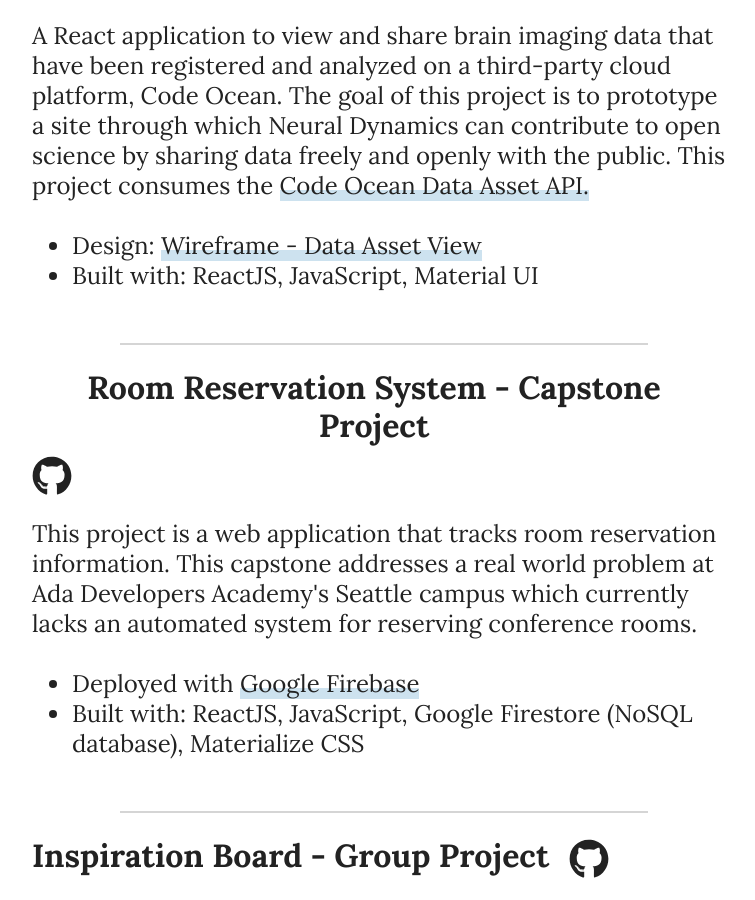
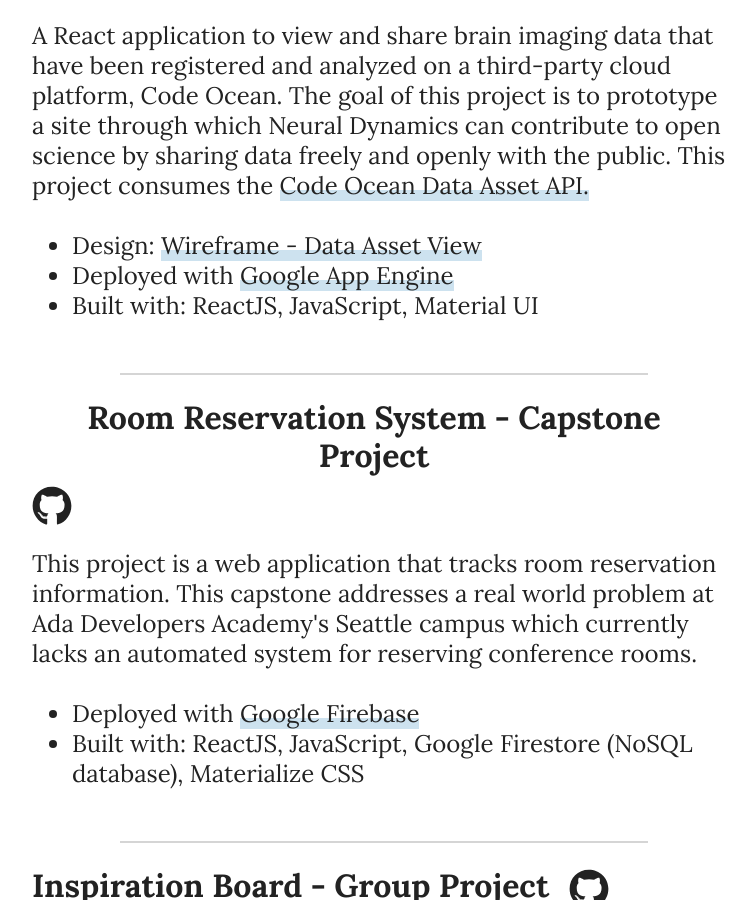
Before and after one commit to dana-rocha/dana-rocha.github.io, a Jekyll site: the page pages/projects.html, which Jekyll copies as it is, in a window 1280 px wide and 900 px high, scrolled down 367 px. Shown: the whole window, without its empty margins (256-1011 px from the left). Built offline with Jekyll 4.4.1, drawn with Linux system fonts in a browser that asks for light colours; nearby versions of some CDN libraries.

Commit message:
projects: adds data asset view deployment

```diff
--- a/pages/projects.html
+++ b/pages/projects.html
@@ -64,6 +64,7 @@
           <br>
           <ul>
             <li>Design: <a href="https://drive.google.com/file/d/1UCaSE5AdGhEd3SzcwLI0Yf5rR9jJb1Xe/view?usp=sharing" target="_blank" class="highlight"> Wireframe - Data Asset View</a></li>
+            <li>Deployed with <a href="https://aind-data-asset-view-dot-neural-dynamics-dev.uw.r.appspot.com/" target="_blank" class="highlight"> Google App Engine </a></li>
             <li>Built with: ReactJS, JavaScript, Material UI</li>
           </ul>
         </h4>
```
